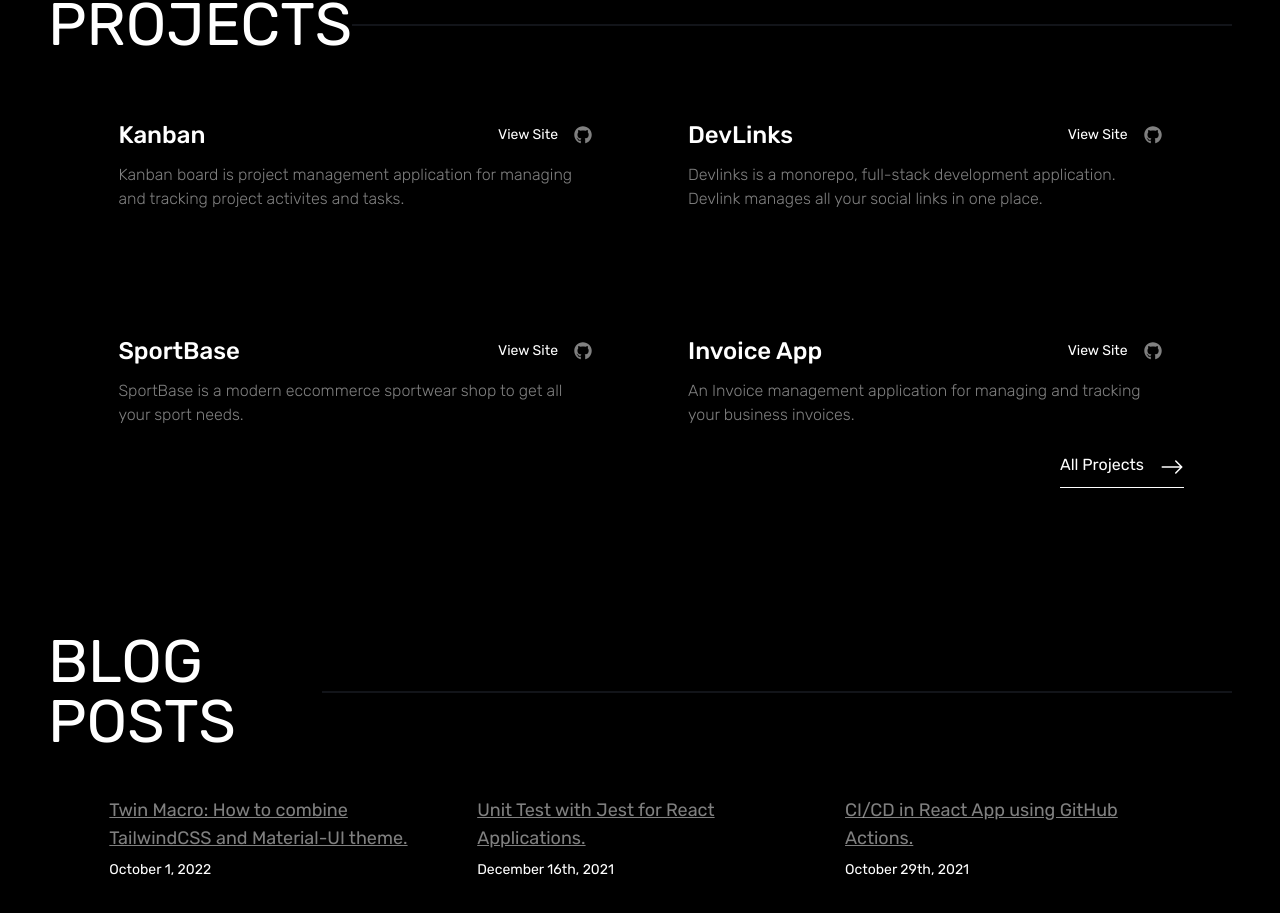
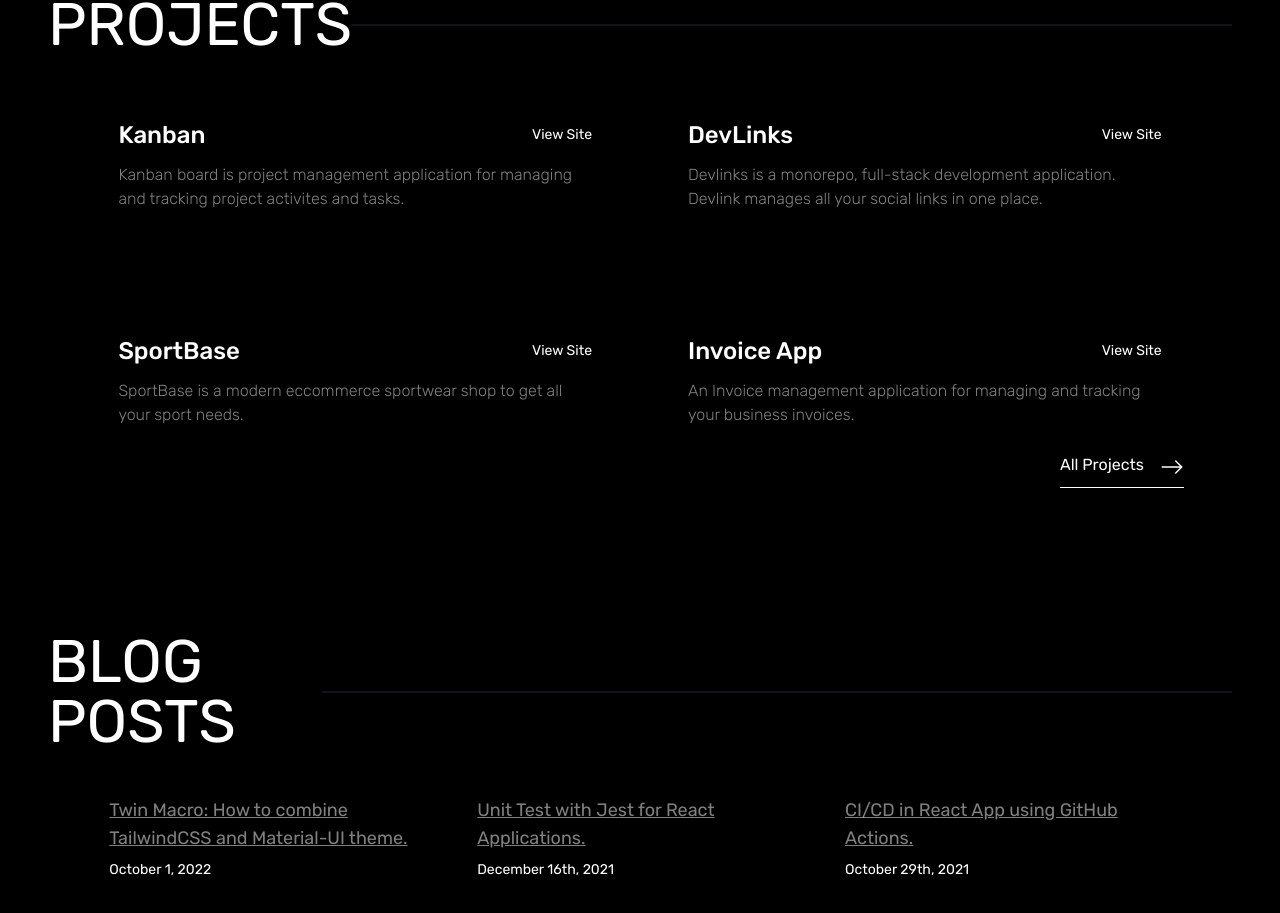
Before and after one commit to sandygudie/sandy_portfolio, a Next.js app: page / in a window 1280 px wide. Shown: the part 1757-2670 px from the top of the page. Built offline with nearby package versions, Linux system fonts and the light colour scheme.

Commit message:
Update Project.jsx

```diff
--- a/components/Project.jsx
+++ b/components/Project.jsx
@@ -48,17 +48,9 @@ export default function Project({ viewProjects }) {
                       <p className="text-sm lg:text-2xl font-medium">
                         {item.name}
                       </p>
-                      <div className="flex text-sm justify-between items-center gap-4">
+                      <div className="flex text-sm justify-end items-center gap-4">
                         <a rel="noreferrer" target="_blank" href={item.link}>
                           View Site
-                        </a>
-                        <a
-                          href={item.githubLink}
-                          rel="noreferrer"
-                          target="_blank"
-                        >
-                          {" "}
-                          <FaGithub className="text-sm md:text-lg text-gray-100" />
                         </a>
                       </div>
                     </div>
```
